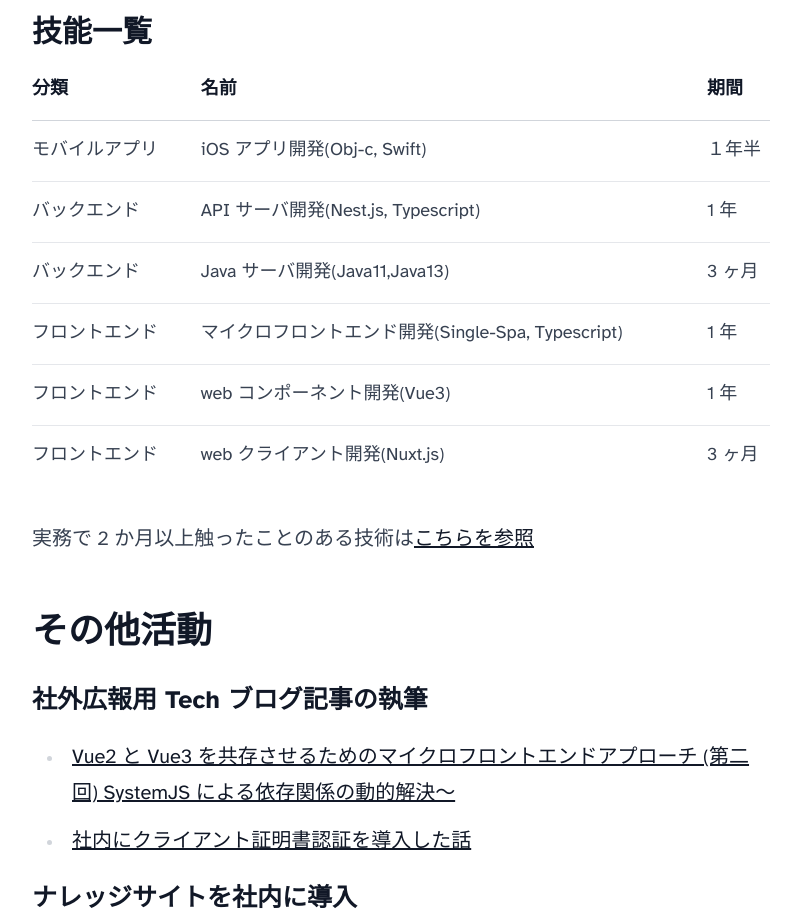
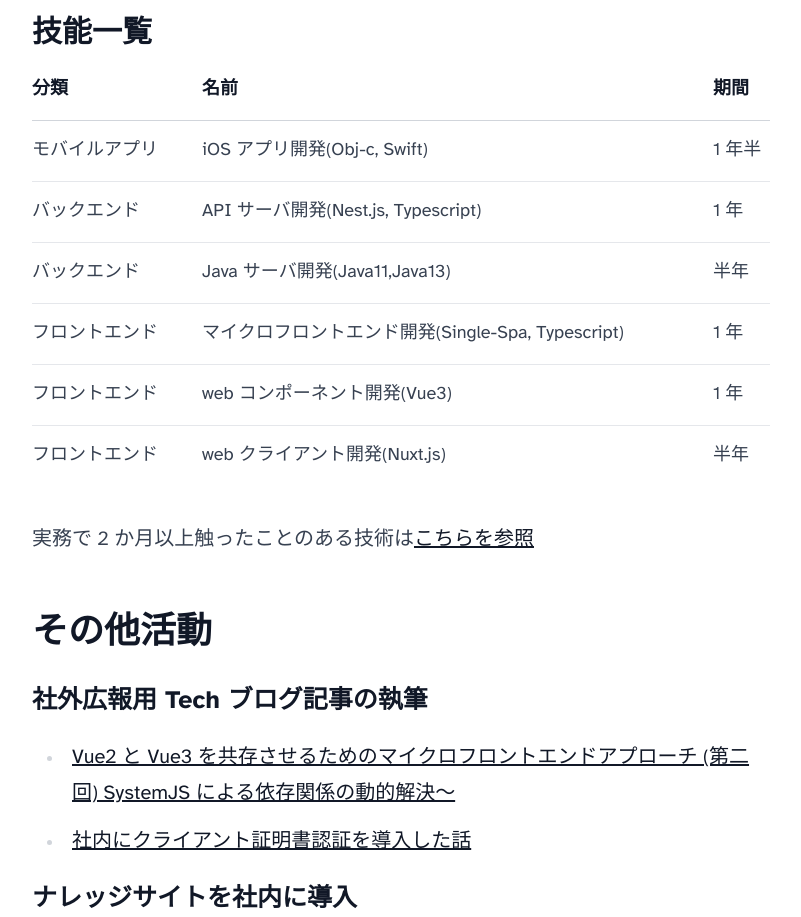
Before and after one commit to ebi-yu/resume, an Astro site: page /about in a window 1280 px wide. Shown: the part 1460-2377 px from the top of the page, without its empty margins (239-1040 px from the left). Built offline with nearby package versions, Linux system fonts and the light colour scheme; Astro itself is replaced by a stand-in of ours.

```diff
--- a/src/components/mdx-component/profile.mdx
+++ b/src/components/mdx-component/profile.mdx
@@ -37,12 +37,12 @@
 
 | 分類           | 名前                                               | 期間   |
 | -------------- | -------------------------------------------------- | ------ |
-| モバイルアプリ | iOS アプリ開発(Obj-c, Swift)                       | １年半 |
+| モバイルアプリ | iOS アプリ開発(Obj-c, Swift)                       | 1 年半 |
 | バックエンド   | API サーバ開発(Nest.js, Typescript)                | 1 年   |
-| バックエンド   | Java サーバ開発(Java11,Java13)                     | 3 ヶ月 |
+| バックエンド   | Java サーバ開発(Java11,Java13)                     | 半年   |
 | フロントエンド | マイクロフロントエンド開発(Single-Spa, Typescript) | 1 年   |
 | フロントエンド | web コンポーネント開発(Vue3)                       | 1 年   |
-| フロントエンド | web クライアント開発(Nuxt.js)                      | 3 ヶ月 |
+| フロントエンド | web クライアント開発(Nuxt.js)                      | 半年   |
 
 実務で 2 か月以上触ったことのある技術は[こちらを参照](https://stackshare.io/ebidevelopper1088/my-stack/main)
 
```
